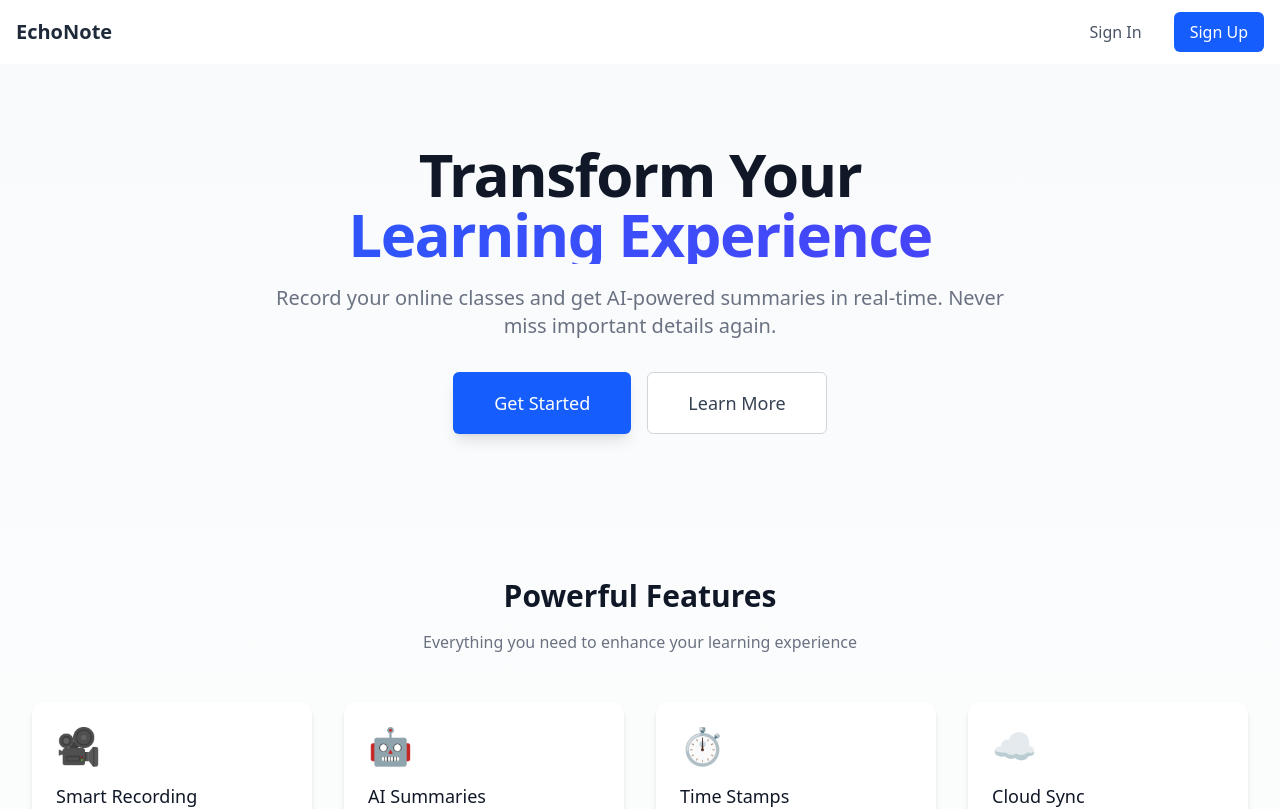
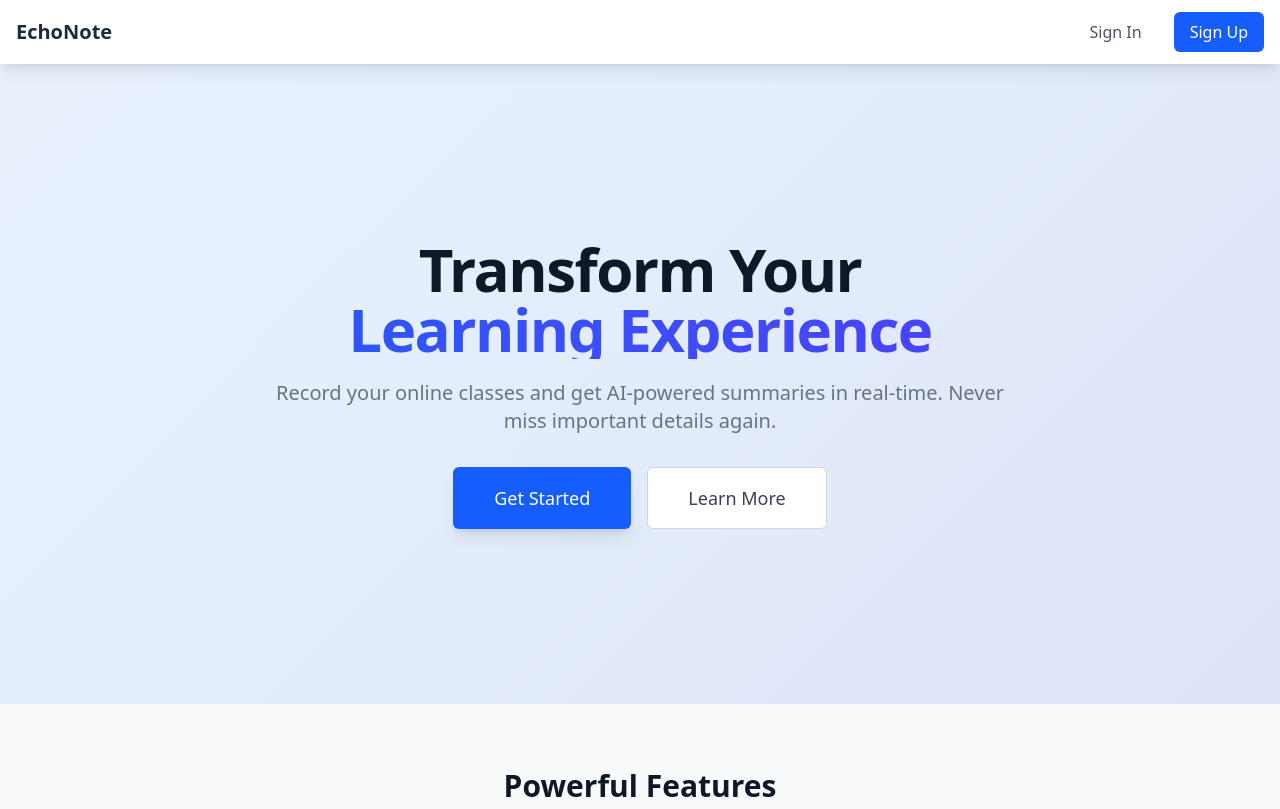
Before and after one commit to keshariamudit24/echo-note, a React (Vite) app in the folder client/: page / in a window 1280 px wide. Shown: the top 809 px of the page. Built offline with nearby package versions, Linux system fonts and the light colour scheme; no server answers.

Commit message:
improved landing page with extension sync

```diff
--- a/client/src/pages/Landing.jsx
+++ b/client/src/pages/Landing.jsx
@@ -1,4 +1,5 @@
 import { Link } from 'react-router-dom';
+import styles from './Landing.module.css';
 
 function Landing() {
   const features = [
@@ -9,11 +10,12 @@ function Landing() {
   ];
 
   return (
-    <div className="min-h-screen bg-gradient-to-b from-gray-50 to-white">
-      {/* Hero Section */}
-      <div className="max-w-7xl mx-auto px-4 sm:px-6 lg:px-8">
-        <div className="py-12 md:py-20">
-          <div className="text-center">
+    <div className="min-h-screen">
+      {/* Hero Section with Gradient */}
+      <div className={styles.heroSection}>
+        <div className={styles.gradientBackground} />
+        <div className="relative w-full max-w-7xl mx-auto px-4 sm:px-6 lg:px-8">
+          <div className="text-center py-12 md:py-20">
             <h1 className="text-4xl tracking-tight font-extrabold text-gray-900 sm:text-5xl md:text-6xl">
               <span className="block">Transform Your</span>
               <span className="block bg-clip-text text-transparent bg-gradient-to-r from-blue-600 to-indigo-600">
@@ -34,7 +36,10 @@ function Landing() {
             </div>
           </div>
         </div>
+      </div>
 
+      {/* Rest of the content without gradient */}
+      <div className="max-w-7xl mx-auto px-4 sm:px-6 lg:px-8">
         {/* Features Grid */}
         <div id="features" className="py-16">
           <div className="text-center mb-12">
--- /dev/null
+++ b/client/src/pages/Landing.module.css
@@ -0,0 +1,40 @@
+.gradientBackground {
+  position: absolute;
+  inset: 0;
+  background: linear-gradient(-45deg,
+    rgba(59, 130, 246, 0.2),
+    rgba(99, 102, 241, 0.2),
+    rgba(147, 197, 253, 0.2),
+    rgba(199, 210, 254, 0.2)
+  );
+  background-size: 300% 300%;
+  animation: gradient 8s ease-in-out infinite;
+  transition: all 0.5s ease-in-out;
+}
+
+.heroSection {
+  position: relative;
+  min-height: 80vh;
+  overflow: hidden;
+  display: flex;
+  align-items: center;
+  justify-content: center;
+}
+
+@keyframes gradient {
+  0% {
+    background-position: 0% 0%;
+  }
+  25% {
+    background-position: 100% 0%;
+  }
+  50% {
+    background-position: 100% 100%;
+  }
+  75% {
+    background-position: 0% 100%;
+  }
+  100% {
+    background-position: 0% 0%;
+  }
+}
```
